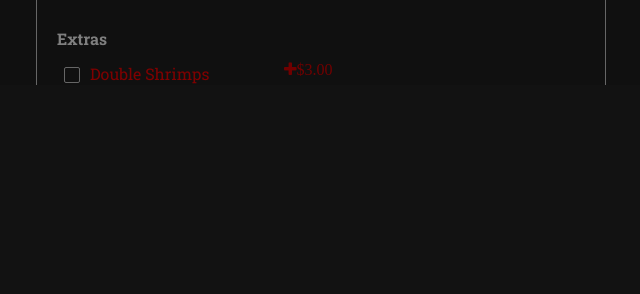
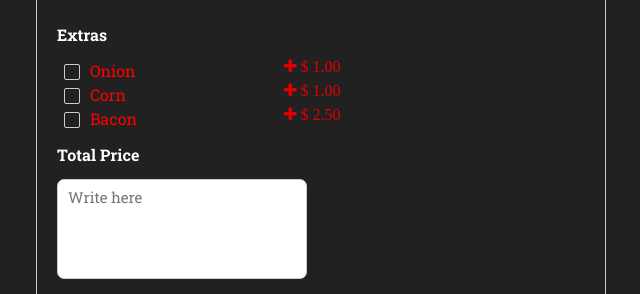
Before and after one commit to meir21/meirest, a Django app: page /order/ in a window 1280 px wide. Shown: the part 715-1009 px from the top of the page, without its empty margins (604-1244 px from the left). Before the commit the page ends 800 px from the top, so only its background shows below. Run offline with Django 3.2, Linux system fonts and the light colour scheme; data comes from the database, SQL or seed files in the repository; both versions use the stored data as it was after the commit; some libraries are stand-ins or nearby versions.

Commit message:
After JIM

```diff
--- a/main/context_processors.py
+++ b/main/context_processors.py
@@ -5,15 +5,3 @@ def branches(request):
     return {
         'branches': Branch.objects.all()
     }
-
-
-def dishes(request):
-    return {
-        'dish': Dish.objects.first()
-    }
-
-
-def toppings(request):
-    return {
-        'toppings': Topping.objects.all()
-    }
--- a/main/templates/main/order.html
+++ b/main/templates/main/order.html
@@ -6,16 +6,16 @@
 
 {% block content %}
 
-  {% include 'main/includes/select_branch_modal.html'%}
+
 <div class="container">
-
   <div class="row mt30">
     <div class="col-md-12">
       <div class="tab-content">
         <div class="tab-pane fade in active" id="tab-1">
           <div class="all-menu-details">
-            <h5>Daily Menu</h5>
-            <div class="single-menu">
+            <h4>Daily Menu</h4>
+            {% for dish in dishes %}
+              <div class="single-menu">
               <div class="list-image">
                 <img src={{ dish.image_url }} alt="">
               </div>
@@ -23,16 +23,12 @@
                 <div class="visible-option">
                   <div class="details">
                     <h6><a href="#">{{ dish.name }}</a>
-                    </h6>
-
-
+                    </h6><br>
                     <p><strong>Description:</strong>
                       {{ dish.description }}</p>
-
                   </div>
-
                   <div class="price-option">
-                    <h4>$ {{ dish.price }}</h4>
+                    <h4>$ {{ dish.price|floatformat:2 }}</h4>
                     <button class="toggle">Option</button>
                   </div>
                   <!-- end .price-option-->
@@ -46,30 +42,18 @@
                   </div>
                 </div>
                 <!-- end .qty-cart -->
-
                 <div class="dropdown-option clearfix">
                   <div class="dropdown-details">
                     <form class="default-form">
                       <h6>Extras</h6>
-                      <span class="checkbox-input">
-                        <input type="checkbox" id="shrimps-1">
-                        <label for="shrimps-1">Double Shrimps<i class="fa fa-plus price">$3.00</i>
-                        </label>
-                      </span>
-
-                      <span class="checkbox-input">
-                        <input type="checkbox" id="extra-veggies-1">
-                        <label for="extra-veggies-1">Extra Veggies <i class="fa fa-plus price">$3.00</i>
-                        </label>
-                      </span>
-
-                      <span class="checkbox-input">
-                        <input type="checkbox" id="additional-butter-1">
-                        <label for="additional-butter-1">Additional Butter <i class="fa fa-plus price">$3.00</i>
-                        </label>
-                      </span>
-
-                      <h6>Additional Notes</h6>
+                      {% for topping in dish.toppings.all %}
+                        <span class="checkbox-input">
+                          <input type="checkbox" id="{{ topping.id }}">
+                          <label for="{{ topping.id }}">{{ topping.name }}<i class="fa fa-plus price"> $ {{ topping.price|floatformat:2 }}</i>
+                          </label>
+                        </span>
+                      {% endfor %}
+                      <h6>Total Price</h6>
                       <textarea placeholder="Write here"></textarea>
 
                       <a class="btn btn-default-red">Confirm</a>
@@ -82,13 +66,9 @@
               </div>
               <!-- end .all-details -->
             </div> <!-- end .single-menu -->
+            {% endfor %}
           </div> <!-- end .all-menu-details -->
         </div> <!-- end .tab-pane -->
-
-
-        <div class="tab-pane fade" id="tab-2">
-          <p><strong>Description:</strong><br>Phasellus ornare, ante vitae consectetuer consequat, purus sapien ultricies dolor, et mollis pede metus eget nisi. Praesent sodales velit quis augue.</p>
-        </div> <!-- end .tab-pane  -->
       </div> <!-- end .tab-content -->
     </div>
     <!--end main-grid layout-->
--- a/main/views.py
+++ b/main/views.py
@@ -1,6 +1,7 @@
 from django.shortcuts import render, HttpResponse, redirect
 from django.contrib.auth import authenticate, login, logout
 from django.contrib.auth.forms import UserCreationForm
+from main.models import Dish,Topping
 
 
 # Create your views here.
@@ -53,4 +54,5 @@ def logoutpage(request):
 
 
 def orderpage(request):
-    return render(request, template_name='main/order.html')
+    dishes = Dish.objects.all()
+    return render(request, template_name='main/order.html', context= {'dishes': dishes})
--- a/meirest/settings.py
+++ b/meirest/settings.py
@@ -65,8 +65,7 @@ TEMPLATES = [
                 'django.contrib.auth.context_processors.auth',
                 'django.contrib.messages.context_processors.messages',
                 'main.context_processors.branches',
-                'main.context_processors.dishes',
-                'main.context_processors.toppings',
+
 
             ],
         },
```
Also changed, not shown: db.sqlite3.
